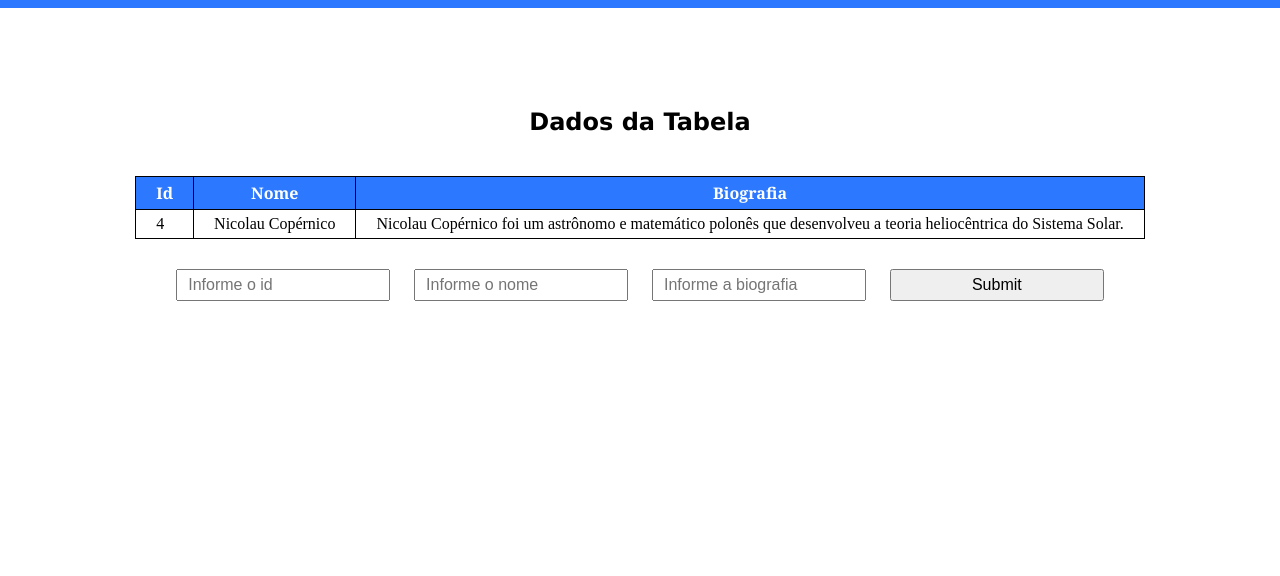
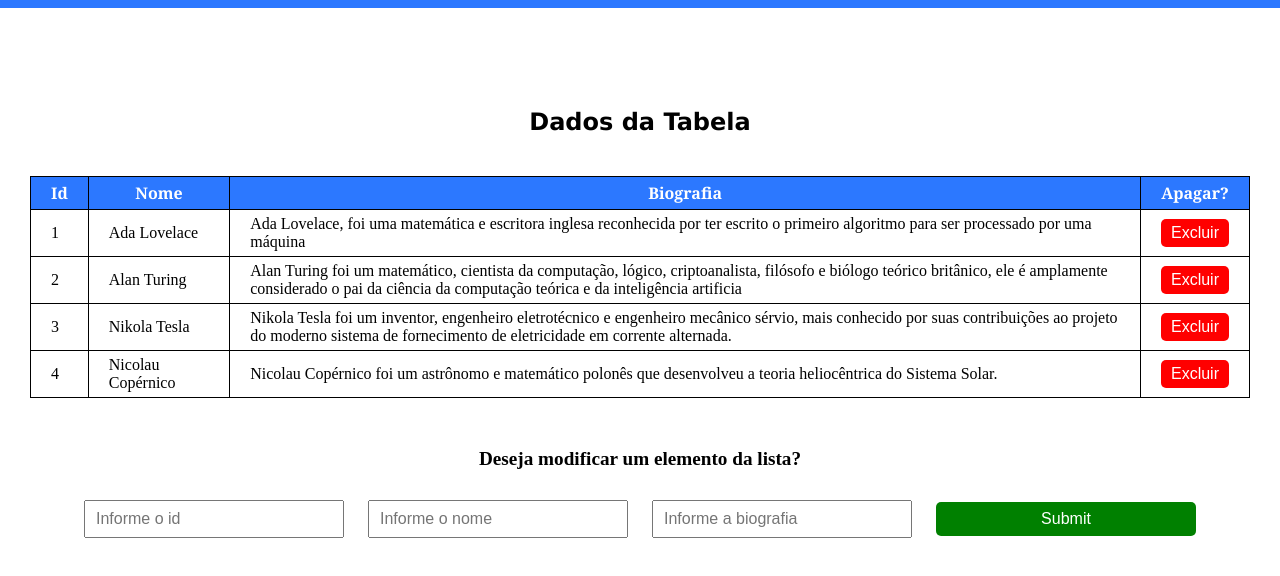
Before and after one commit to HugoMendess/HelperExercicios, a website: page questao04/index.html in a window 1280 px wide. Shown: the part 112-688 px from the top of the page. Drawn offline with Linux system fonts and the light colour scheme.

Commit message:
Fazendo alterações na quarta questão

```diff
--- a/questao01/style.css
+++ b/questao01/style.css
@@ -208,17 +208,44 @@ img{
 }
 
 .dados-form{
-    margin: 30px auto;
+    margin: 50px auto;
     text-align: center;
 
+}
+
+.dados-form h3{
+    margin-bottom: 20px;
+    font-size: 1.2em;
 }
 
 
 
 .form-dados input{
-    padding: 5px 10px;
-    width: 20%;
-
-    margin: 0px 10px;
+    padding: 8px 10px;
+    width: 260px;
+    margin: 10px 10px;
 
 }
+
+.form-dados #enviar{
+    background-color: green;
+    color: #fff;
+    border-radius: 5px;
+    border: none;
+    cursor: pointer;
+}
+
+.form-dados #enviar:hover{
+    background-color: #fff;
+    border: 1px solid green;
+    color: green;
+}
+
+.btn-apagar{
+    background-color: red;
+    color: #fff;
+    padding: 5px 10px;
+    border-radius: 5px;
+    border: none;
+    cursor: pointer;
+}
--- a/questao04/index.html
+++ b/questao04/index.html
@@ -39,16 +39,18 @@
                         <th>Id</th>
                         <th>Nome</th>
                         <th>Biografia</th>
+                        <th>Apagar?</th>
                     </tr>
                 </table>
             </div>
 
             <div class="dados-form">
-                <form class="form-dados">
-                    <input type="text" placeholder="Informe o id" id="id">
-                    <input type="text" placeholder="Informe o nome" id="name">
-                    <input type="text" placeholder="Informe a biografia" id="bio">
-                    <input type="submit" placeholder="ENVIAR" id="submit">
+                <h3>Deseja modificar um elemento da lista?</h3>
+                <form class="form-dados" onsubmit="return false">
+                    <input type="text" placeholder="Informe o id" id="id" required>
+                    <input type="text" placeholder="Informe o nome" id="name" required>
+                    <input type="text" placeholder="Informe a biografia" id="bio" required>
+                    <input type="submit"  id="enviar">
                 </form>
             </div>
         </div>
--- a/questoes-js/questao04/questao04.js
+++ b/questoes-js/questao04/questao04.js
@@ -11,21 +11,26 @@ var listaElementos = [
     { "id": 4, "name": "Nicolau Copérnico", "bio": "Nicolau Copérnico foi um astrônomo e matemático polonês que desenvolveu a teoria heliocêntrica do Sistema Solar." }
 ];
 // Letra A
+var tbody = document.getElementById('tabela');
+var elementoAlterado = 0;
 function listaTabela() {
-    var tbody = document.getElementById('tabela');
-    console.log(tbody);
-    var tr = document.createElement('tr');
-    var td_id = document.createElement('td');
-    var td_name = document.createElement('td');
-    var td_bio = document.createElement('td');
-    var vetorElementos = [];
     for (var i = 0; i < listaElementos.length; i++) {
+        var tr = document.createElement('tr');
+        var td_id = document.createElement('td');
+        var td_name = document.createElement('td');
+        var td_bio = document.createElement('td');
+        var td_btn = document.createElement('td');
+        td_id.classList.add('td_id');
+        td_name.classList.add('td_name');
+        td_bio.classList.add('td_bio');
         td_id.innerText = listaElementos[i].id;
         td_name.innerText = listaElementos[i].name;
         td_bio.innerText = listaElementos[i].bio;
+        td_btn.innerHTML = '<button class="btn-apagar" type="button" value="delete" onclick"deleteRow(this)">Excluir</button>';
         tr.appendChild(td_id);
         tr.appendChild(td_name);
         tr.appendChild(td_bio);
+        tr.appendChild(td_btn);
         tbody.appendChild(tr);
     }
 }
@@ -34,14 +39,18 @@ listaTabela();
 var inputId = document.getElementById('id');
 var inputName = document.getElementById('name');
 var inputBio = document.getElementById('bio');
-var button = document.getElementById('submit');
+var button = document.getElementById('enviar');
 button.addEventListener('click', function () {
     for (var i = 0; i < listaElementos.length; i++) {
-        if (listaElementos[i].id == inputId) {
-            listaElementos[i].id == inputId;
-            listaElementos[i].name = inputName;
-            listaElementos[i].bio = inputBio;
+        if (inputId.value == listaElementos[i].id) {
+            console.log(listaElementos[i].id);
+            var td_inputID = document.querySelector('.td_id');
+            td_inputID.innerHTML = inputId.value;
+            var td_inputName = document.querySelector('.td_name');
+            td_inputName.innerHTML = inputName.value;
+            var td_inputBio = document.querySelector('.td_bio');
+            td_inputBio.innerHTML = inputBio.value;
         }
     }
-    listaTabela();
 });
+// Letra D - Excluir
```
Also changed, not shown: questao04/questao04.ts (+44 -16 lines).
